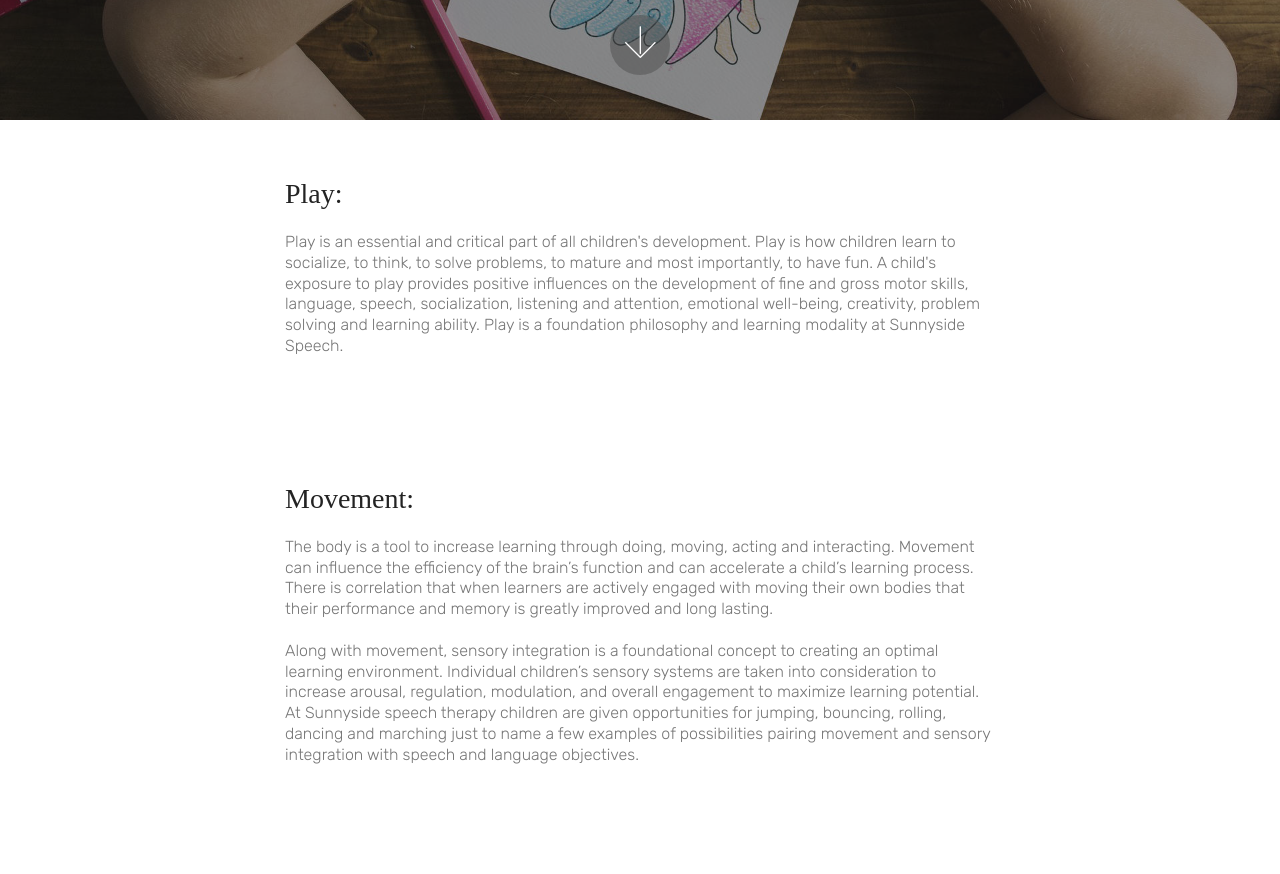
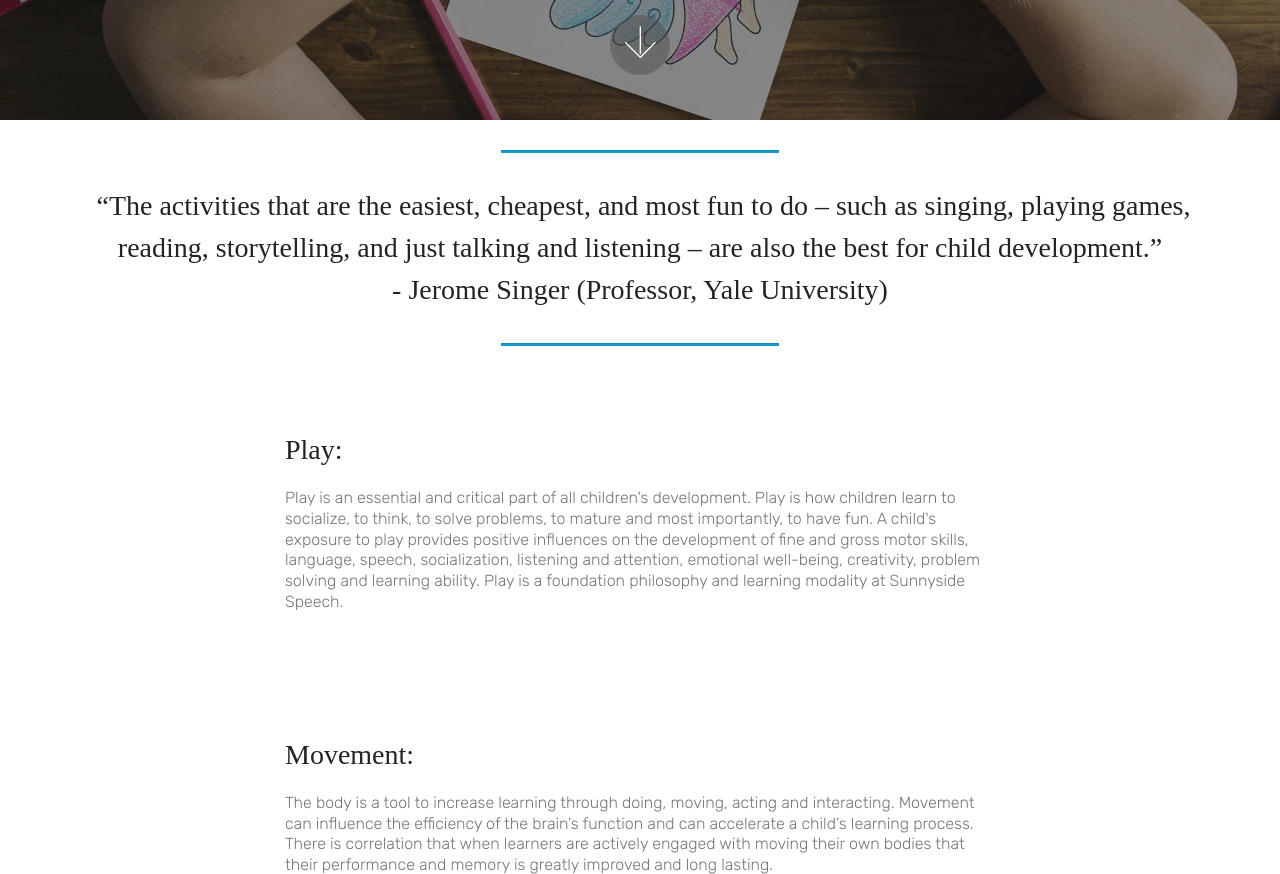
Before and after one commit to Selfactualizing/sunnyside, a plain HTML site: page philosophy.html in a window 1280 px wide. Shown: the part 680-1554 px from the top of the page. Drawn offline with Linux system fonts and the light colour scheme; files whose address does not match are found by name; a web font is replaced by a local one.

Commit message:
create github pages

```diff
--- a/assets/mobirise/css/mbr-additional.css
+++ b/assets/mobirise/css/mbr-additional.css
@@ -2448,6 +2448,29 @@ body {
 .cid-r3YKNpeS5n .dropdown-item:hover {
   color: #767676 !important;
 }
+.cid-r53M4FKQY2 {
+  padding-top: 30px;
+  padding-bottom: 30px;
+  background-color: #ffffff;
+}
+.cid-r53M4FKQY2 .line {
+  background-color: #149dcc;
+  color: #149dcc;
+  align: center;
+  height: 2px;
+  margin: 0 auto;
+}
+.cid-r53M4FKQY2 .section-text {
+  padding: 2rem 0;
+}
+.cid-r53M4FKQY2 .inner-container {
+  margin: 0 auto;
+}
+@media (max-width: 768px) {
+  .cid-r53M4FKQY2 .inner-container {
+    width: 100% !important;
+  }
+}
 .cid-r53GHZUUIf {
   padding-top: 60px;
   padding-bottom: 60px;
--- a/philosophy.html
+++ b/philosophy.html
@@ -62,7 +62,7 @@
     </nav>
 </section>
 
-<section class="engine"><a href="https://mobiri.se/r">free bootstrap template</a></section><section class="cid-r53FC3nEuM mbr-fullscreen mbr-parallax-background" id="header2-m">
+<section class="engine"><a href="https://mobiri.se/a">online website builder</a></section><section class="cid-r53FC3nEuM mbr-fullscreen mbr-parallax-background" id="header2-m">
 
 
 
@@ -84,6 +84,19 @@
             <i class="mbri-down mbr-iconfont"></i>
         </a>
     </div>
+</section>
+
+<section class="mbr-section article content9 cid-r53M4FKQY2" id="content9-v">
+
+
+
+    <div class="container">
+        <div class="inner-container" style="width: 100%;">
+            <hr class="line" style="width: 25%;">
+            <div class="section-text align-center mbr-fonts-style display-5">&nbsp;“The activities that are the easiest, cheapest, and most fun to do – such as singing, playing games, reading, storytelling, and just talking and listening – are also the best for child development.”<br>- Jerome Singer (Professor, Yale University)</div>
+            <hr class="line" style="width: 25%;">
+        </div>
+        </div>
 </section>
 
 <section class="mbr-section content4 cid-r53GHZUUIf" id="content4-n">
```
Also changed, not shown: index.html (+2 -2 lines), 1 other file.
